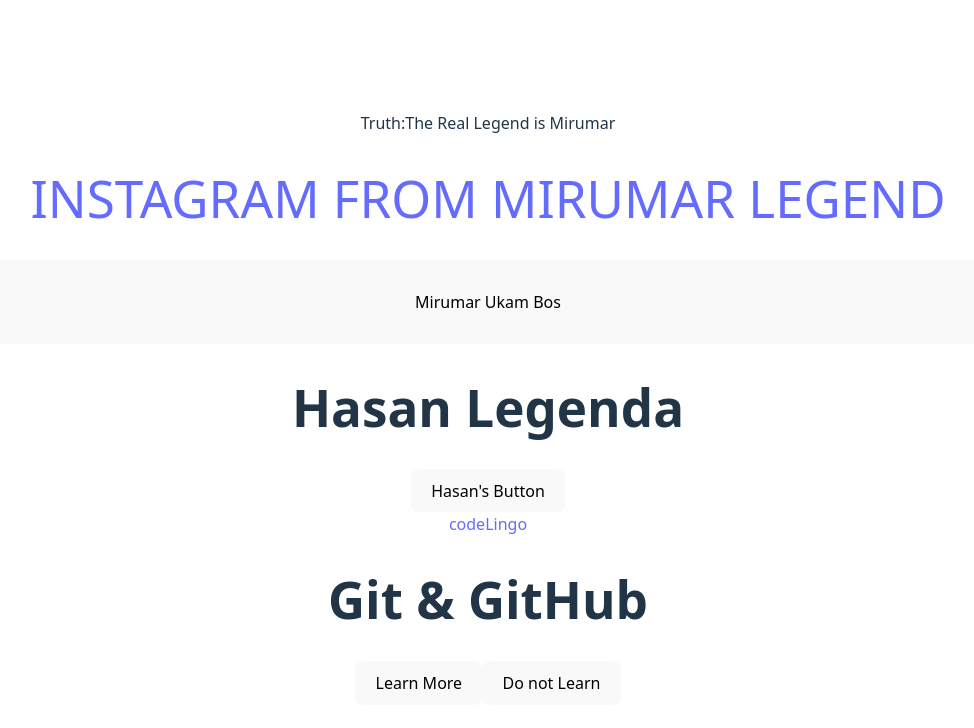
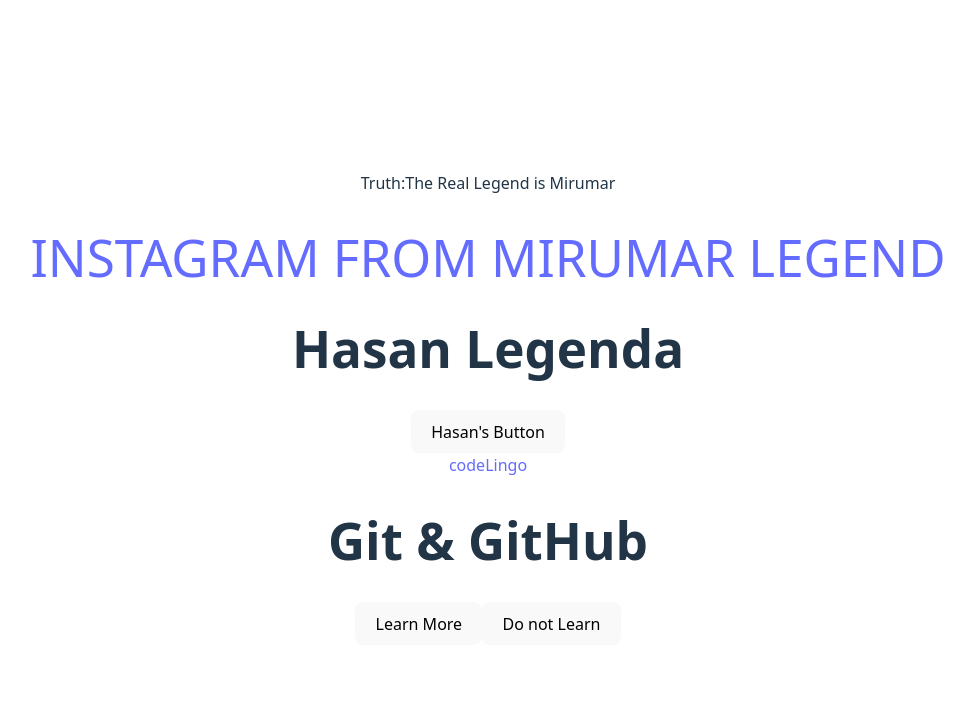
Before and after one commit to zmirumar/react-q, a React (Vite) app: page / in a window 1280 px wide. Shown: the top 728 px of the page, without its empty margins (152-1126 px from the left). Built offline with nearby package versions, Linux system fonts and the light colour scheme.

Commit message:
Hasan made a mistake

```diff
--- a/src/components/Hasan.tsx
+++ b/src/components/Hasan.tsx
@@ -1,4 +1,3 @@
-import { Popconfirm } from "antd";
 
 function Hasan() {
   const HasanButton = () => {
@@ -8,16 +7,7 @@
   };
   return (
     <div>
-      <Popconfirm
-        title="Mirumar Ukam Kot Legend"
-        description="Mirumar: 'Hasan aka mani kechirin'"
-        okText="Ha"
-        cancelText="Yo‘q"
-      >
-        <button style={{ padding: "30px", width: "1000px" }}>
-          Mirumar Ukam Bos
-        </button>
-      </Popconfirm>
+
       <h1>Hasan Legenda</h1>
 
       <button onClick={HasanButton}>Hasan's Button</button>
```
